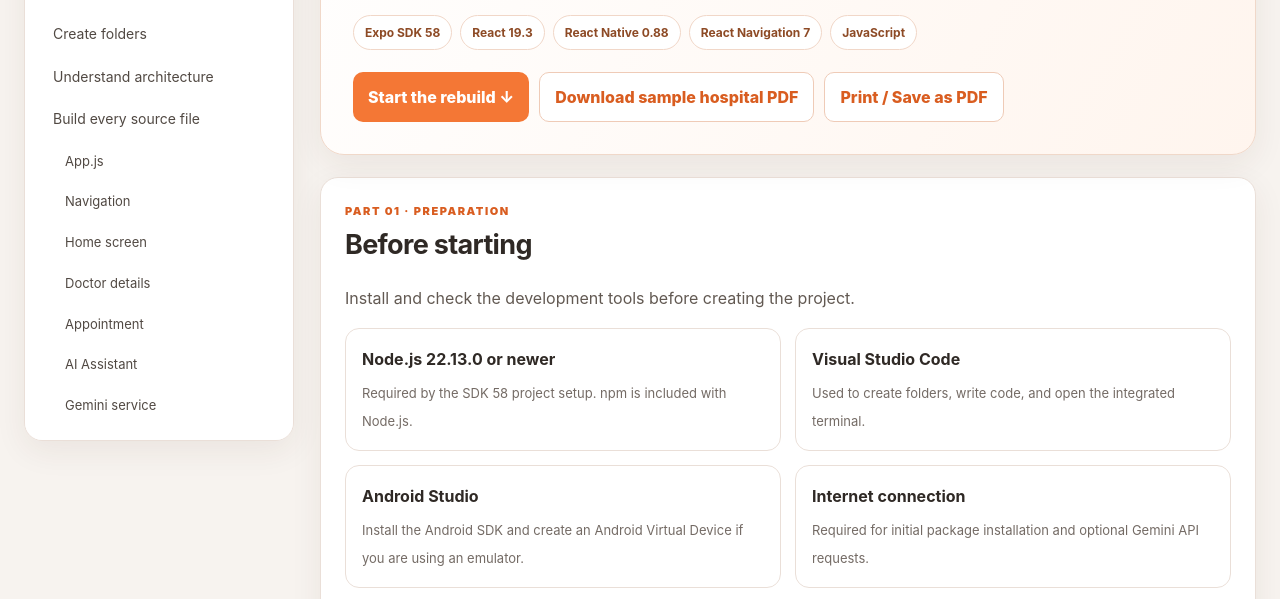
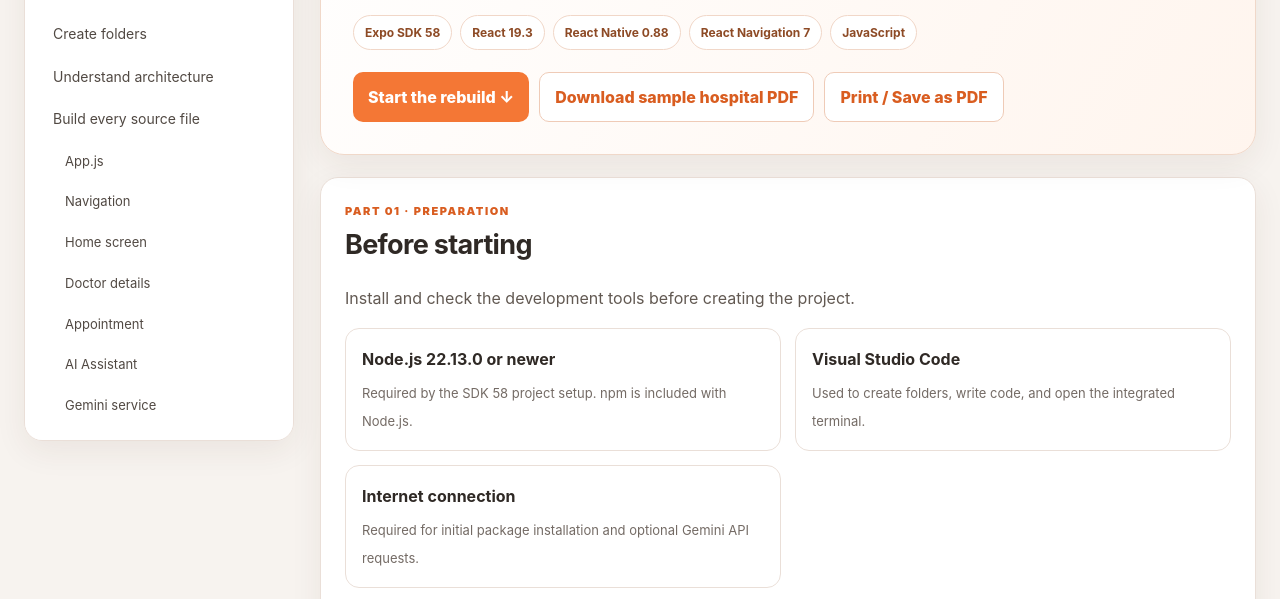
Before and after one commit to kalyantechwork/react_native_ai_pow_hosp_asst, a plain HTML site: page index.html in a window 1280 px wide. Shown: the part 340-939 px from the top of the page. Drawn offline with Linux system fonts and the light colour scheme.

Commit message:
removed android

```diff
--- a/index.html
+++ b/index.html
@@ -151,7 +151,7 @@ footer {padding:30px 10px 50px;text-align:center;color:var(--muted);font-size:12
       <div class="two-col">
         <div class="info-card"><strong>Node.js 22.13.0 or newer</strong><span class="small">Required by the SDK 58 project setup. npm is included with Node.js.</span></div>
         <div class="info-card"><strong>Visual Studio Code</strong><span class="small">Used to create folders, write code, and open the integrated terminal.</span></div>
-        <div class="info-card"><strong>Android Studio</strong><span class="small">Install the Android SDK and create an Android Virtual Device if you are using an emulator.</span></div>
+        <!-- <div class="info-card"><strong>Android Studio</strong><span class="small">Install the Android SDK and create an Android Virtual Device if you are using an emulator.</span></div> -->
         <div class="info-card"><strong>Internet connection</strong><span class="small">Required for initial package installation and optional Gemini API requests.</span></div>
       </div>
 
```
